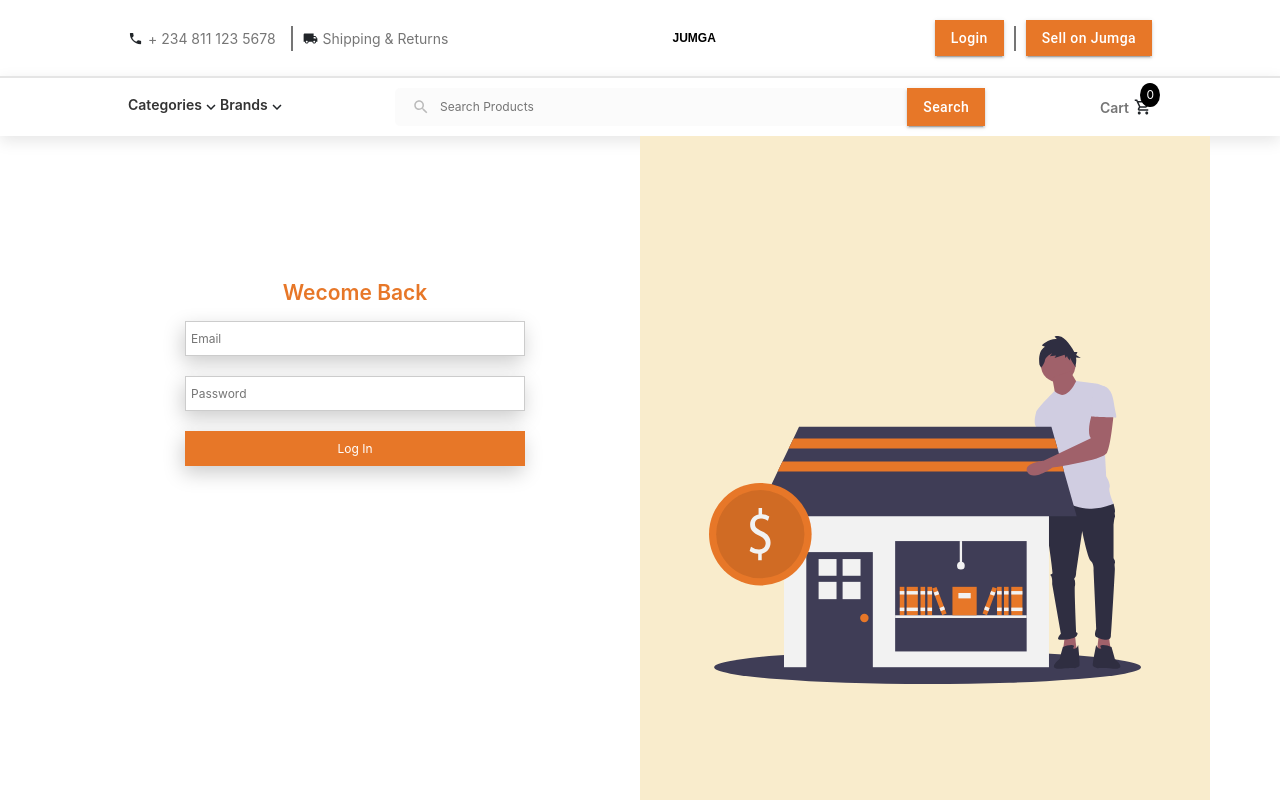
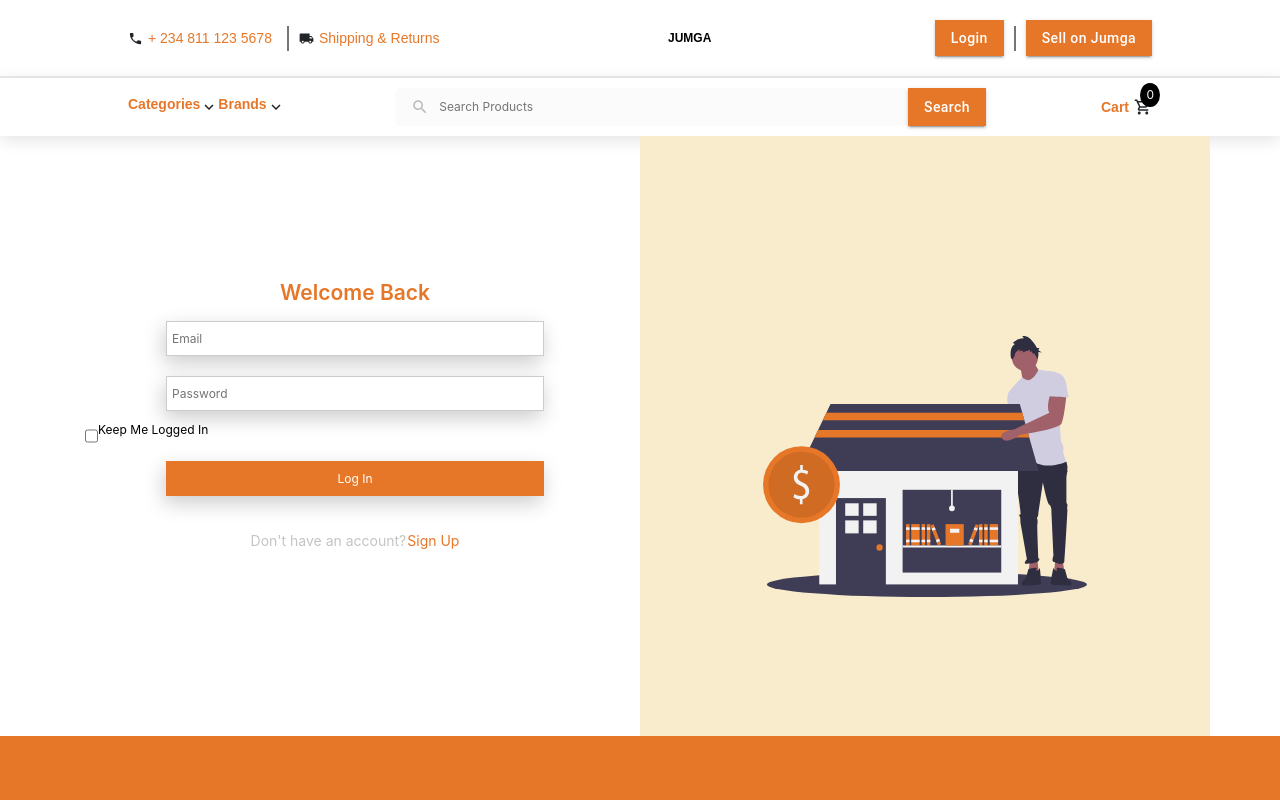
Before and after one commit to omojibola/jumga, a React (Create React App) app: page /shop-login in a window 1280 px wide. Shown: the top 800 px of the page. Built offline with nearby package versions, Linux system fonts and the light colour scheme.

Commit message:
implemented login page

```diff
--- a/src/components/Header/HeaderElements.js
+++ b/src/components/Header/HeaderElements.js
@@ -33,25 +33,13 @@ export const BrandName = styled(Link)`
 `;
 
 export const Paragraph1 = styled.p`
-<<<<<<< HEAD
   font-family: Poppins, sans-serif;
   font-style: normal;
   font-weight: ${({ weight }) => (weight ? '600' : 'normal')};
   font-size: 14px;
   line-height: 21px;
-  color: ${({ color }) =>
-    color ? 'rgba(0, 0, 0, 0.8)' : 'rgba(0, 0, 0, 0.54)'};
+  color: var(--color-main);
   margin: 0 5px;
-=======
-font-family: Poppins, sans-serif;
-font-style: normal;
-font-weight:  ${({ weight }) => (weight ? '600' : 'normal')};
-font-size: 14px;
-line-height: 21px;
-color:  ${({ dark }) => (dark ? 'rgba(0, 0, 0, 0.8)' : 'rgba(0, 0, 0, 0.54)')};;
-margin: 0 5px;
-
->>>>>>> bd615fcd4dabbba7ef99030e3c53aef2e945fe06
 `;
 
 export const Barrier = styled.div`
@@ -71,22 +59,12 @@ export const NavBottom = styled.nav`
 `;
 
 export const Group = styled.h5`
-<<<<<<< HEAD
   font-family: Poppins, sans-serif;
   font-style: normal;
   font-weight: 600;
   font-size: 14px;
   line-height: 21px;
-  color: rgba(0, 0, 0, 0.8);
-=======
-font-family: Poppins, sans-serif;
-font-style: normal;
-font-weight: 600;
-font-size: 14px;
-line-height: 21px;
-
-
->>>>>>> bd615fcd4dabbba7ef99030e3c53aef2e945fe06
+  color: var(--color-main);
 `;
 
 export const SearchWrapper = styled.div`
--- a/src/components/Hero/HeroElements.js
+++ b/src/components/Hero/HeroElements.js
@@ -3,7 +3,6 @@ import styled from 'styled-components';
 export const HeroText = styled.div`
   display: flex;
   flex-direction: column;
-  width: 35%;
   margin: 60px 10px;
 `;
 
@@ -44,12 +43,13 @@ export const HeroCover = styled.div`
   display: flex;
   justify-content: space-between;
   width: 80%;
+  height: 500px;
   margin: 0 auto 80px;
 `;
 
 export const Hero1 = styled.div`
   background: var(--color-subMain);
-  padding-bottom: 20px;
+  height: 500px;
 `;
 
 export const HeroImage = styled.div`
--- a/src/components/Shop/ShopLogin.js
+++ b/src/components/Shop/ShopLogin.js
@@ -12,15 +12,21 @@ import {
   StyledForm,
   FormInput,
   FormButton,
+  Checkbox,
+  SmallText,
+  WrapperTwo,
+  TextWrapper,
+  Text,
+  Texttwo,
 } from './ShopLoginElements';
 
 const ShopLogin = () => {
   return (
-    <Container>
+    <Container style={{ textAlign: 'center' }}>
       <Row>
-        <Col sm="6" style={{ height: '900px' }}>
+        <Col sm="6">
           <Wrapper>
-            <Heading>Wecome Back</Heading>
+            <Heading>Welcome Back</Heading>
             <FormContainer>
               <StyledForm>
                 <FormInput type="email" name="email" placeholder="Email" />
@@ -29,9 +35,18 @@ const ShopLogin = () => {
                   name="password"
                   placeholder="Password"
                 />
+                <WrapperTwo>
+                  <Checkbox type="checkbox" />
+                  <SmallText>Keep Me Logged In</SmallText>
+                </WrapperTwo>
+
                 <FormButton>Log In</FormButton>
               </StyledForm>
             </FormContainer>
+            <TextWrapper>
+              <Text>Don't have an account?</Text>
+              <Texttwo to="/shop-register">Sign Up</Texttwo>
+            </TextWrapper>
           </Wrapper>
         </Col>
         <Column sm="6">
--- a/src/components/Shop/ShopLoginElements.js
+++ b/src/components/Shop/ShopLoginElements.js
@@ -1,11 +1,10 @@
 import styled from 'styled-components';
+import { Link } from 'react-router-dom';
 import { Col } from 'reactstrap';
-import { Formik, Form, Field, ErrorMessage } from 'formik';
+import { Formik, Form, Field } from 'formik';
 
 export const Column = styled(Col)`
   background: var(--color-subMain);
-  height: 900px;
-
   position: relative;
 
   @media screen and (max-width: 575px) {
@@ -14,7 +13,7 @@ export const Column = styled(Col)`
 `;
 
 export const BackgroundImage = styled.div`
-  width: 80%;
+  width: 60%;
   height: 400px;
   margin: 200px auto 0 auto;
 `;
@@ -42,11 +41,12 @@ export const FormContainer = styled(Formik)`
   top: 0;
   z-index: 0;
   margin-top: 50px;
+  width: 340px;
 `;
 
 export const StyledForm = styled(Form)``;
 export const FormInput = styled(Field)`
-  width: 340px;
+  width: 70%;
   height: 35px;
   border: 0.2px solid #ccc;
   background: var(--color-white);
@@ -59,8 +59,17 @@ export const FormInput = styled(Field)`
   }
 `;
 
+export const Checkbox = styled.input`
+  flex-direction: row;
+`;
+export const SmallText = styled.p`
+  color: #000;
+  font-weight: 12px;
+  flex-direction: row;
+`;
+
 export const FormButton = styled.button`
-  width: 340px;
+  width: 70%;
   height: 35px;
   background: var(--color-main);
   margin: 10px 0;
@@ -71,4 +80,47 @@ export const FormButton = styled.button`
   &:focus {
     outline: none;
   }
+
+  &:hover {
+    border: 1px solid var(--color-main);
+    background: transparent;
+    color: var(--color-main);
+    transition: 0.3s ease-in;
+  }
 `;
+
+export const WrapperTwo = styled.div`
+  display: flex;
+  width: 70%;
+`;
+
+export const TextWrapper = styled.div`
+  display: flex;
+  align-items: center;
+  justify-content: center;
+`;
+export const Text = styled.div`
+  flex-direction:row
+  text-align: left;
+  margin-top: 24px;
+  color: #c4c4c4;
+  font-size: 14px;
+
+
+`;
+
+export const Texttwo = styled(Link)`
+  flex-direction: row;
+  align-items: end;
+  margin-top: 24px;
+  color: var(--color-main);
+  font-size: 14px;
+  justify-content: flex-end;
+  text-decoration: none;
+  margin-left: 1px;
+  cursor: pointer;
+
+  &:hover {
+    color: var(--color-main);
+  }
+`;
```
Also changed, not shown: src/components/Hero/Hero.js (+23 -10 lines), src/img/model 1.png (added), 1 other file (tests, documents, lock files or other folders).
